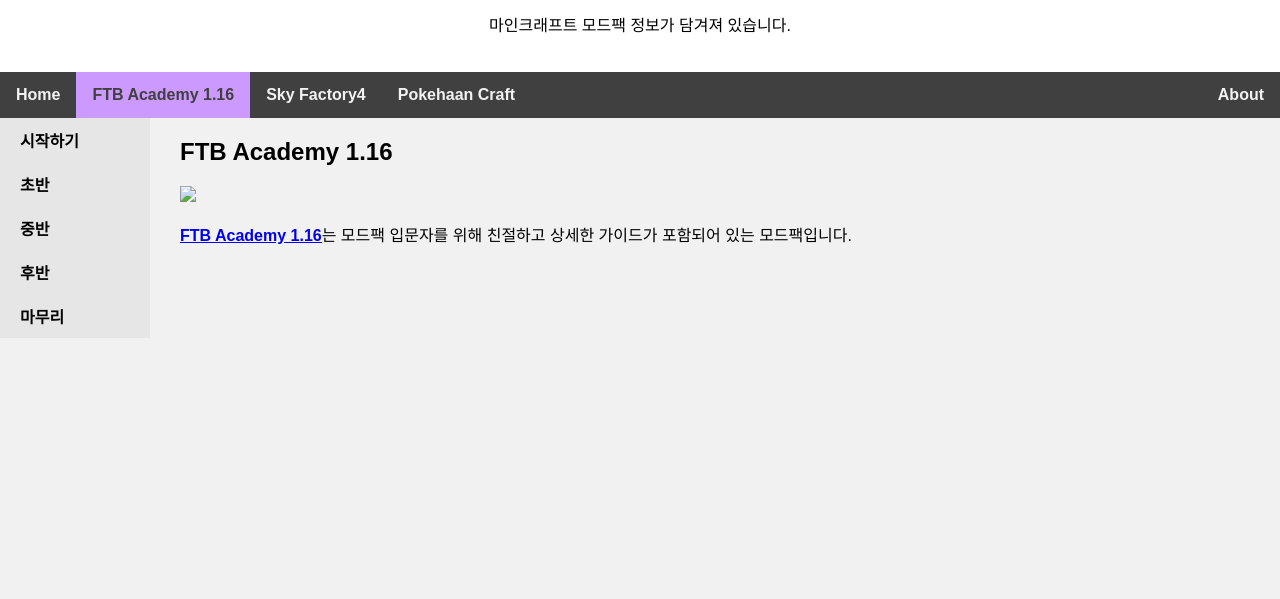
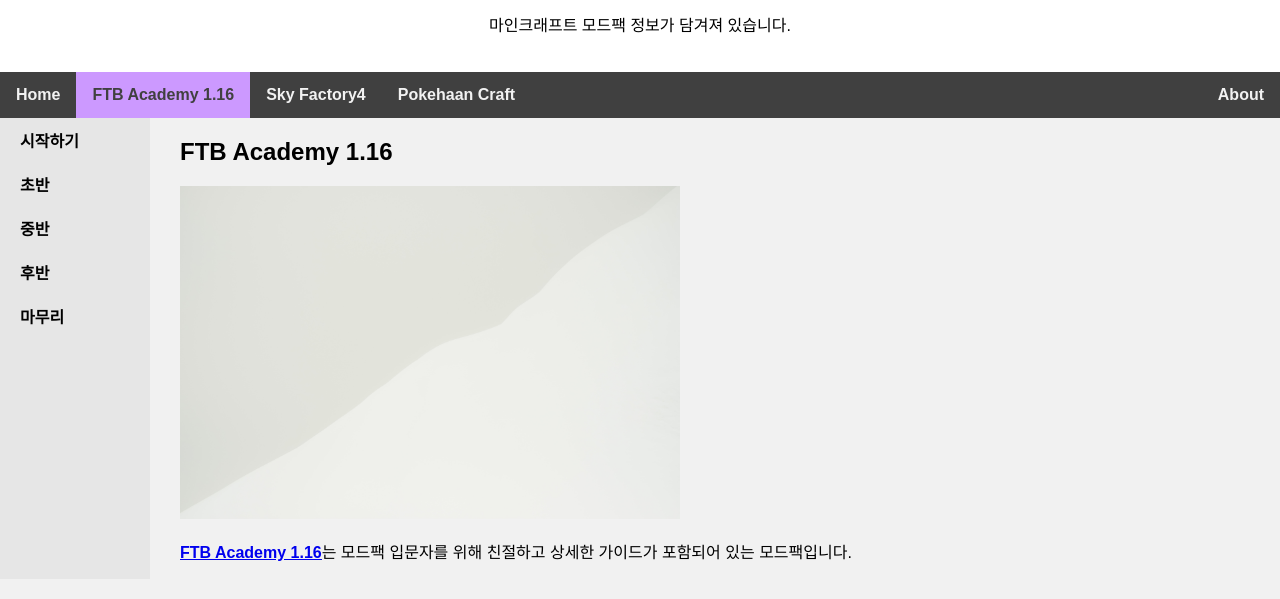
Before and after one commit to jhan117/Web1, a plain HTML site: page academy.html in a window 1280 px wide. Shown: the part 133-732 px from the top of the page. Drawn offline with Linux system fonts and the light colour scheme.

Commit message:
fix : the path to the image

```diff
--- a/academy.html
+++ b/academy.html
@@ -30,7 +30,7 @@
 
       <div class="main">
         <h2>FTB Academy 1.16</h2>
-        <img src="Pictures/picture.jpg" width="500">
+        <img src="picture.jpg" width="500">
         <p><strong><u><a href="https://www.feed-the-beast.com/modpack/ftb_academy_1_16" target="_blank" title="FTB Academy 1.16 다운로드">FTB Academy 1.16</a></u></strong>는 모드팩 입문자를 위해 친절하고 상세한 가이드가 포함되어 있는 모드팩입니다.</p>
       </div>
 
```
Also changed, not shown: index.html (+1 -1 lines), pokehaancraft.html (+1 -1 lines), skyfactory.html (+1 -1 lines).
